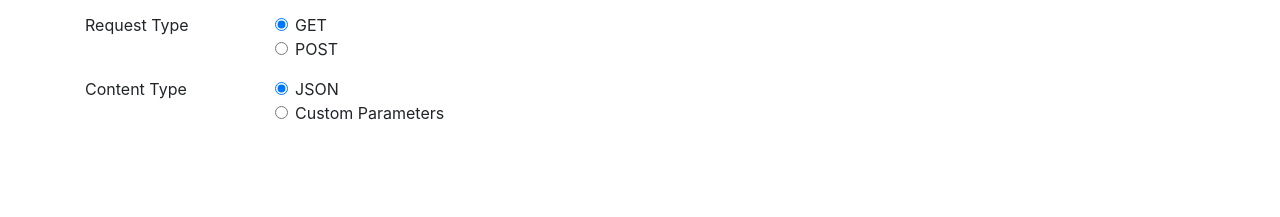
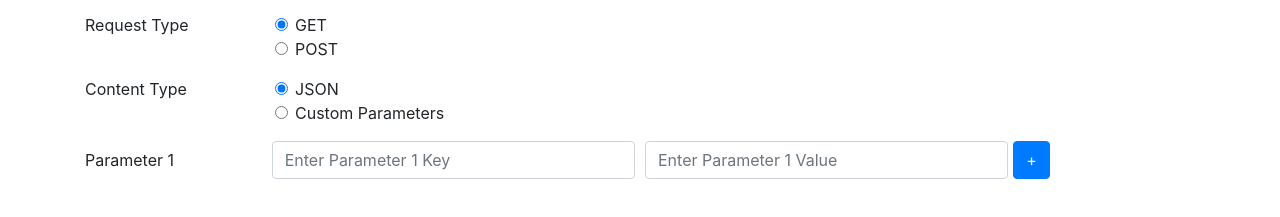
Before and after one commit to Divyarg018/25_postman_clone, a plain HTML site: page index.html in a window 1280 px wide. Shown: the part 177-394 px from the top of the page. Drawn offline with nearby package versions, Linux system fonts and the light colour scheme.

Commit message:
adding parameter box

```diff
--- a/index.html
+++ b/index.html
@@ -96,7 +96,25 @@
             </div>
         </fieldset>
 
-    </div>
+        <!-- Parameters box - This will hide on clicking json option in content type  -->
+        <div id="parametersBox">
+            <div class="form-row">
+                <label for="url" class="col-sm-2 col-form-label">Parameter 1</label>
+                <div class="col-md-4">
+                    <input type="text" class="form-control" id="parameterKey1" placeholder="Enter Parameter 1 Key">
+                </div>
+                <div class="col-md-4">
+                    <input type="text" class="form-control" id="parameterValue1" placeholder="Enter Parameter 1 Value">
+                </div>
+                <button id="addParam" class="btn btn-primary">+</button>
+            </div>
+            <div id="params"></div>
+        </div>
+
+
+
+
+
 
 
 
```
